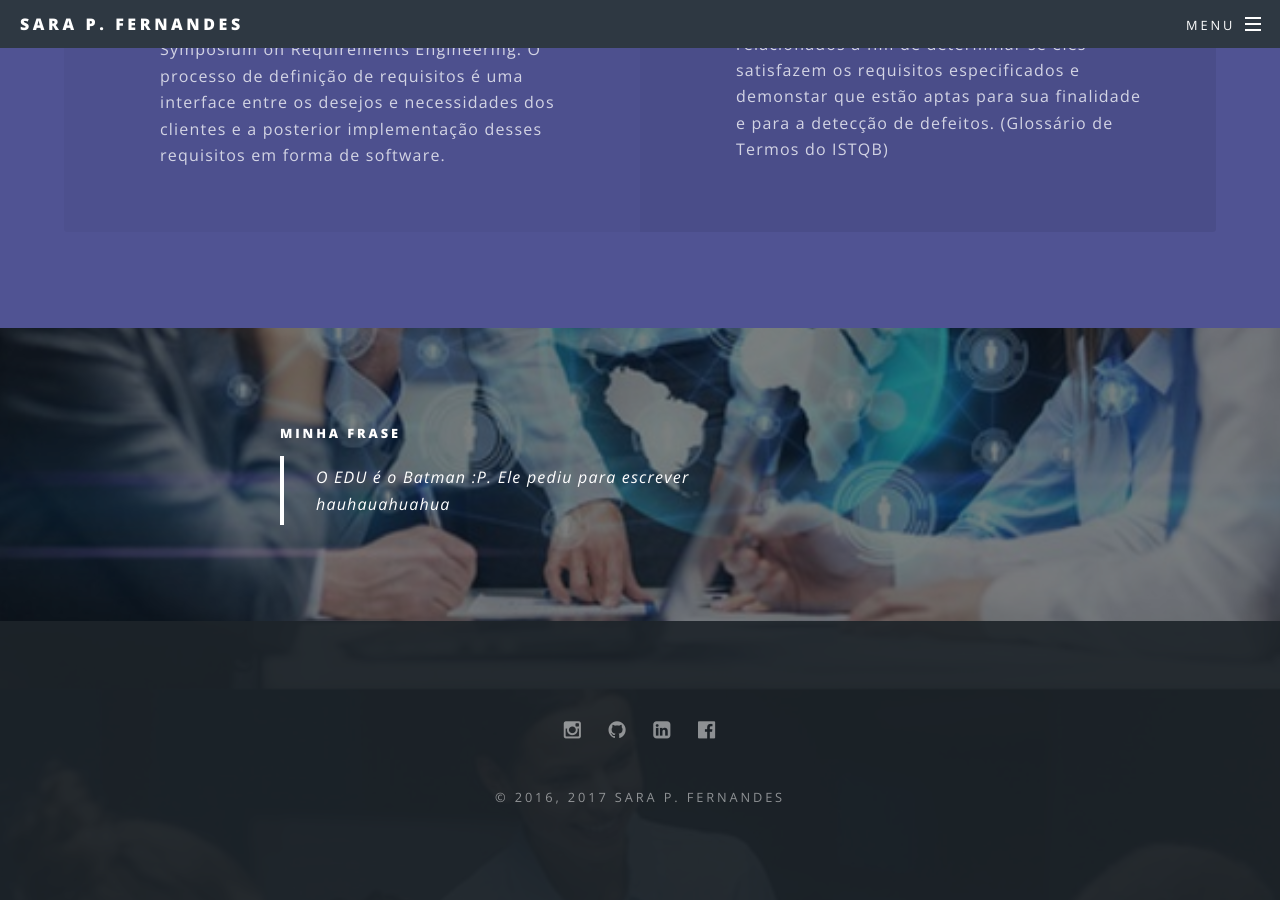
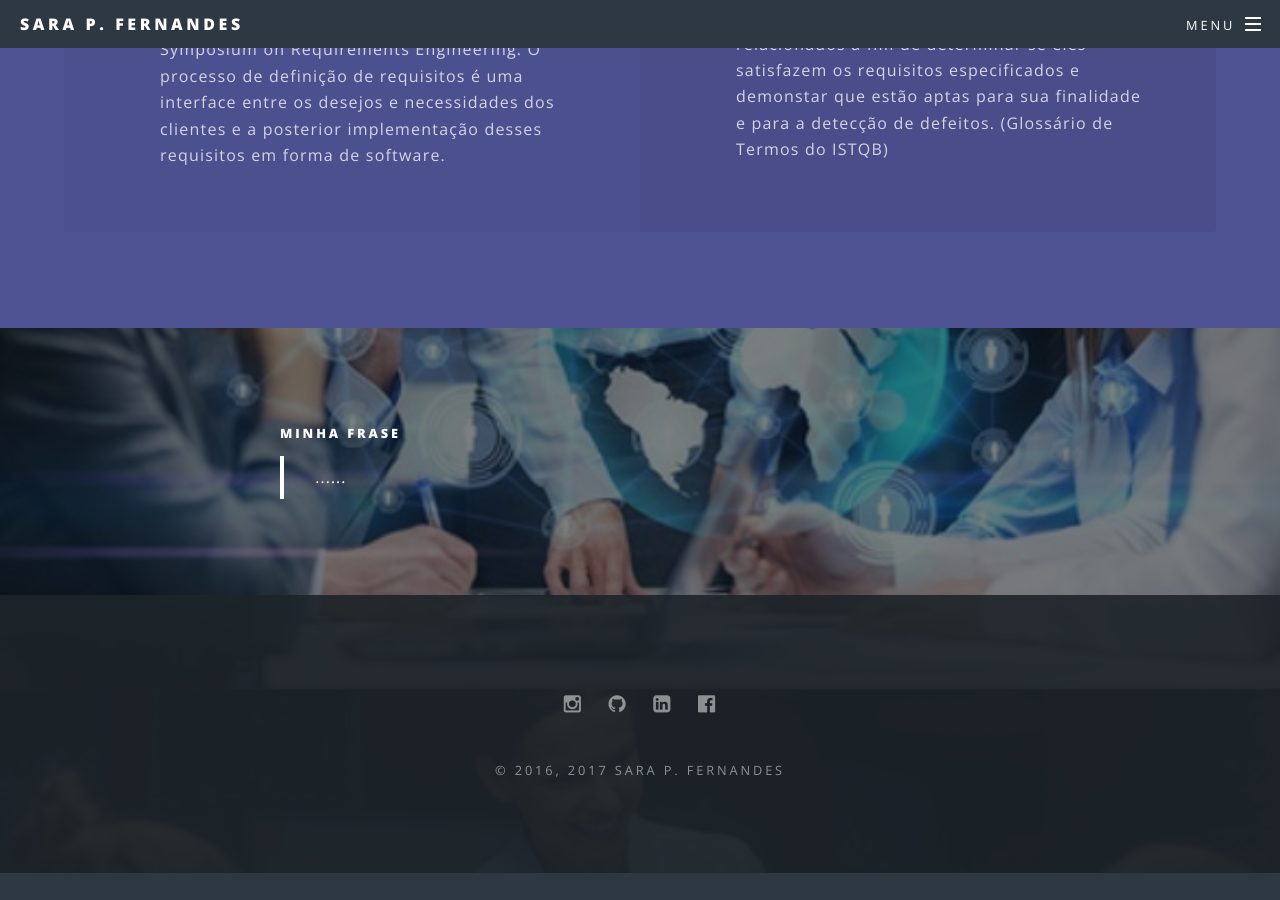
Before and after one commit to SaraFernandes/sarafernandes.github.io_sfdhgdfg, a Jekyll site: the page built from index.html, in a window 1280 px wide and 900 px high, scrolled down 2911 px. Built offline with Jekyll 4.4.1, drawn with Linux system fonts in a browser that asks for light colours; after the commit the page ends 3784 px from its top, so only the background shows below that.

```diff
--- a/index.html
+++ b/index.html
@@ -101,7 +101,7 @@
 						<div class="inner">
 							<header>
 								<h5>Minha Frase</h5>
-								<blockquote>O EDU é o Batman :P. Ele pediu para escrever hauhauahuahua</blockquote>
+								<blockquote>......</blockquote>
 							</header>
 							<ul class="actions vertical">
 								<!--<li><a href="#" class="button fit special">Analista de Requisitos/Teste de Software</a></li>
```
